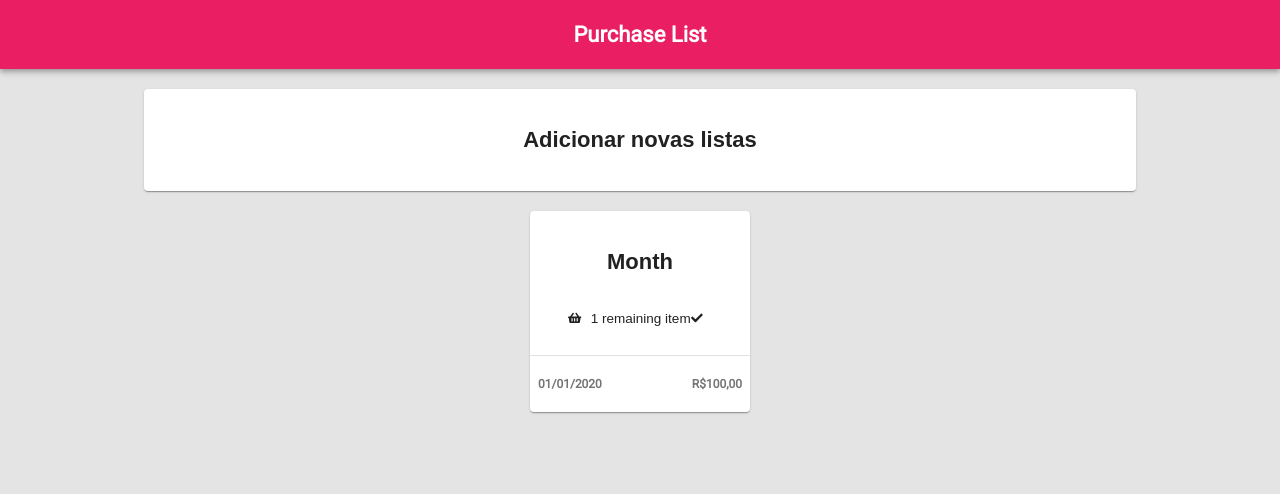
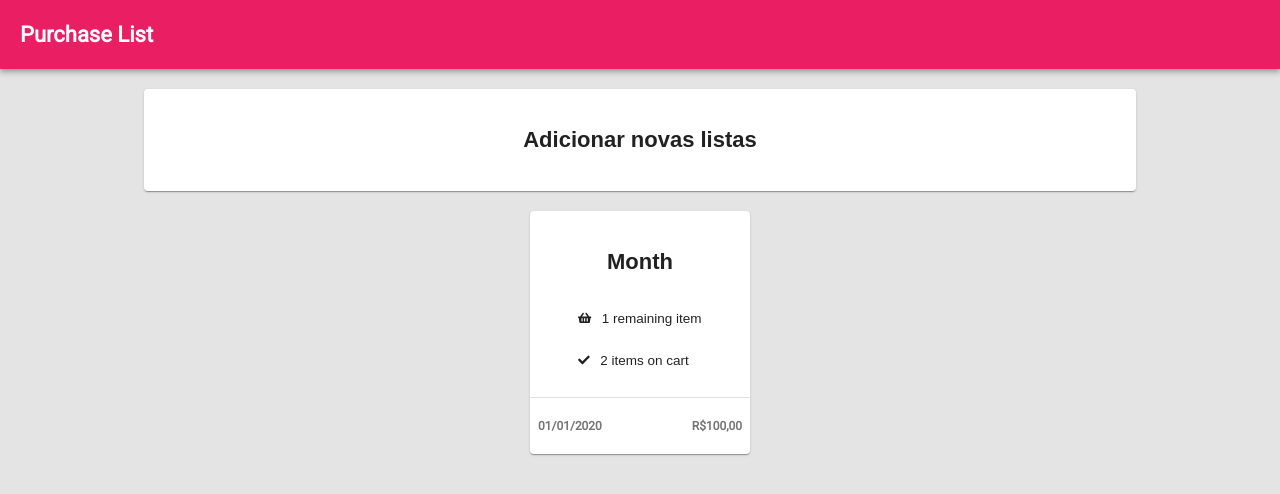
Before and after one commit to RicardoBrito1938/Purchase-List, a React (Create React App) app: page / in a window 1280 px wide. Shown: the top 494 px of the page. Built offline with nearby package versions, Linux system fonts and the light colour scheme.

Commit message:
styles removed from a

```diff
--- a/src/App.css
+++ b/src/App.css
@@ -1,9 +1,22 @@
 .title {
-  font-size: 22px;
-  font-weight: bold;
-  text-align: center;
+    font-size: 22px;
+    font-weight: bold;
+    text-align: center;
+}
+
+.text-left {
+    text-align: left;
 }
 
 .header {
-  padding: 0px 20px;
+    padding: 0px 20px;
 }
+
+.a,
+a:link,
+a:hover,
+a:active,
+a:visited {
+    text-decoration: none;
+    color: inherit;
+}
--- a/src/Home/List.js
+++ b/src/Home/List.js
@@ -8,14 +8,15 @@ import ListItem from './ListItem';
 import './List.css';
 
 const List = () => (
-    <CustomCard containerClass="list-container" footer={<ListFooter />}>
+    <CustomCard
+        containerClass="list-container"
+        link="/list"
+        footer={<ListFooter />}>
         <div>
             <p className="title">Month</p>
             <div className="list-card-body">
-                <div className="list-card-item">
-                    <ListItem icon={faShoppingBasket} text="1 remaining item" />
-                    <ListItem icon={faCheck} size="2 items on cart" />
-                </div>
+                <ListItem icon={faShoppingBasket} text="1 remaining item" />
+                <ListItem icon={faCheck} text="2 items on cart" />
             </div>
         </div>
     </CustomCard>
--- a/src/Home/NewList.js
+++ b/src/Home/NewList.js
@@ -2,7 +2,7 @@ import React from 'react';
 import CustomCard from '../common/CustomCard';
 
 const NewList = () => (
-    <CustomCard containerClass="new-list-container">
+    <CustomCard link="/list" containerClass="new-list-container">
         <div>
             <p className="title">Adicionar novas listas</p>
         </div>
--- a/src/common/CustomCard.js
+++ b/src/common/CustomCard.js
@@ -5,22 +5,29 @@ import CardActionArea from '@material-ui/core/CardActionArea';
 import CardContent from '@material-ui/core/CardContent';
 import CardActions from '@material-ui/core/CardActions';
 import Divider from '@material-ui/core/Divider';
+import {Link} from 'react-router-dom';
 
 import './CustomCard.css';
 
-const CustomCard = ({children, footer, containerClass}) => (
+const CustomCard = ({children, footer, containerClass, link}) => (
     <div className={containerClass}>
+        <Link to={link}>
             <Card className="card">
                 <CardActionArea className="card-action-area">
-                <CardContent className="card-content">{children}</CardContent>
+                    <CardContent className="card-content">
+                        {children}
+                    </CardContent>
                 </CardActionArea>
                 {footer && (
                     <>
                         <Divider />
-                    <CardActions className="card-footer">{footer}</CardActions>
+                        <CardActions className="card-footer">
+                            {footer}
+                        </CardActions>
                     </>
                 )}
             </Card>
+        </Link>
     </div>
 );
 
--- a/src/common/Header.js
+++ b/src/common/Header.js
@@ -1,11 +1,14 @@
 import React from 'react';
 import {AppBar} from '@material-ui/core';
+import {Link} from 'react-router-dom';
 
 export default function Header() {
     return (
         <AppBar position="static" color="primary">
             <div className="header">
-                <p className="title">Purchase List</p>
+                <Link to="/">
+                    <p className="title text-left">Purchase List</p>
+                </Link>
             </div>
         </AppBar>
     );
```
Also changed, not shown: src/index.css (+4 -4 lines). Lines whose indentation alone changed are shown as unchanged.
